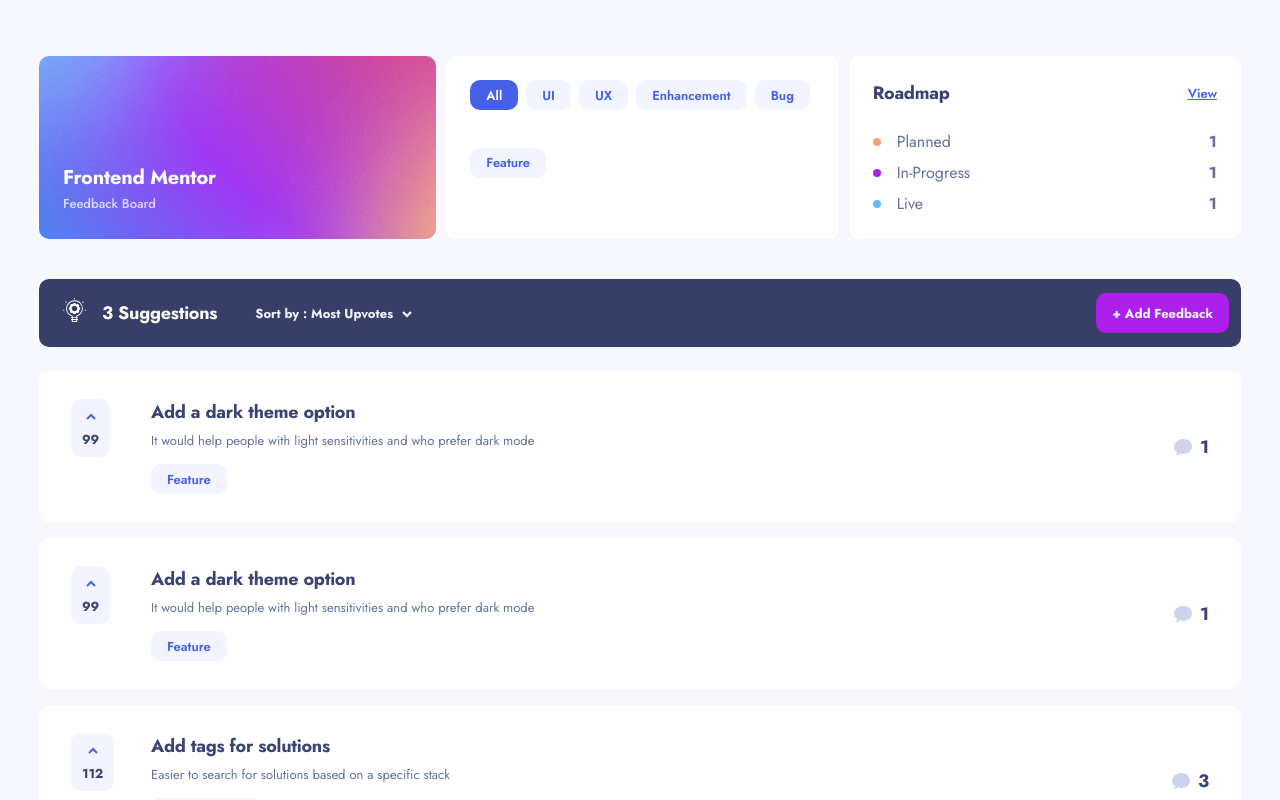
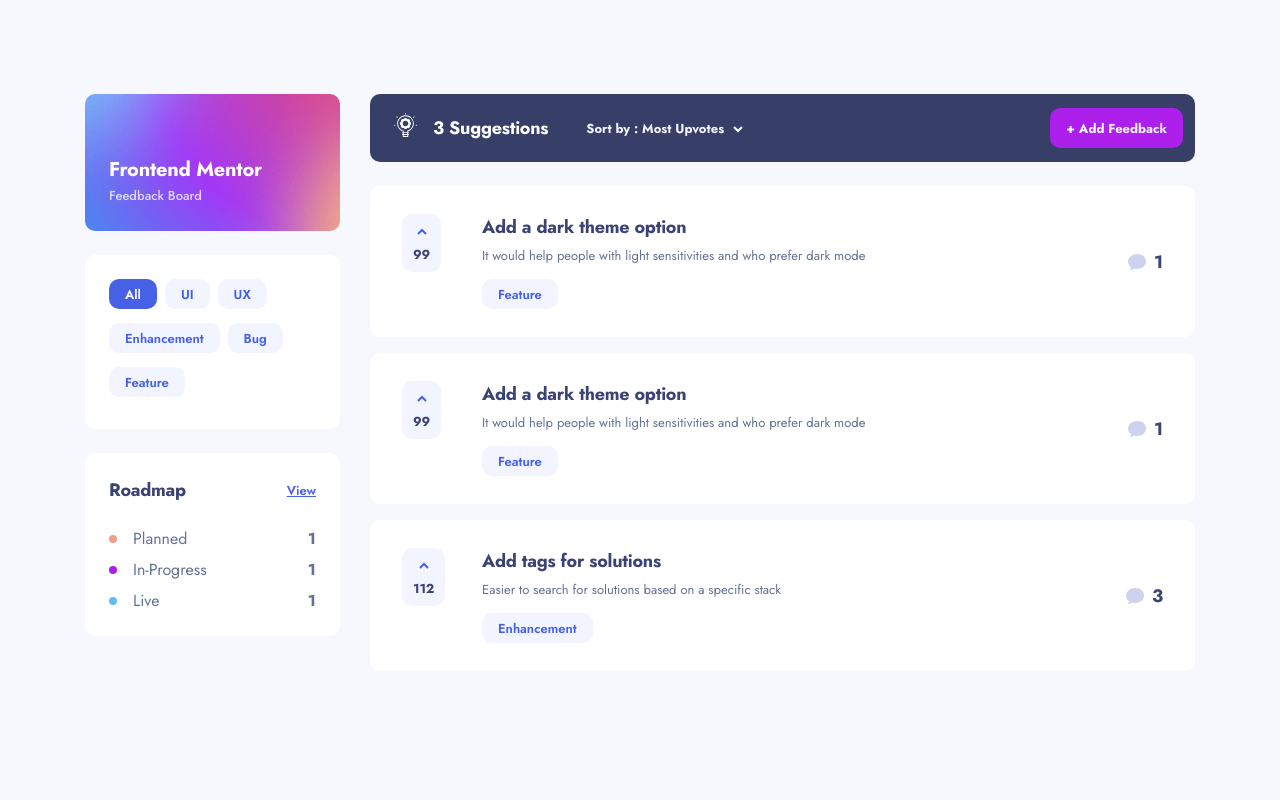
Before and after one commit to ryanbradley-webdev/product-feedback-app, a React (Vite) app in the folder client/: page / in a window 1280 px wide. Shown: the top 800 px of the page. Built offline with nearby package versions, Linux system fonts and the light colour scheme.

Commit message:
Update suggestions route styling for desktop.

```diff
--- a/client/src/components/feedbackList/feedbackList.module.css
+++ b/client/src/components/feedbackList/feedbackList.module.css
@@ -10,6 +10,12 @@
     .list {
         margin-block: 24px;
         margin-inline: 39px;
+    }
+}
+
+@media screen and (min-width: 1188px) {
+    .list {
+        margin-inline: 0;
     }
 }
 
--- a/client/src/components/feedbackSort/feedbackSort.module.css
+++ b/client/src/components/feedbackSort/feedbackSort.module.css
@@ -11,11 +11,21 @@
 @media screen and (min-width: 721px) {
     .sort {
         justify-content: flex-start;
-        gap: 22px
+        gap: 22px;
+        margin-inline: 39px;
+        padding-inline: 12px;
+        padding-block: 14px;
+        border-radius: var(--radius-btn);
     }
 
     .sort > a:last-child {
         margin-left: auto;
+    }
+}
+
+@media screen and (min-width: 1188px) {
+    .sort {
+        margin-inline: 0;
     }
 }
 
@@ -37,15 +47,6 @@
     content: url(/icon-suggestions.svg);
 }
 
-@media screen and (min-width: 721px) {
-    .sort {
-        margin-inline: 39px;
-        padding-inline: 12px;
-        padding-block: 14px;
-        border-radius: var(--radius-btn);
-    }
-}
-
 .sort > button:first-child span {
     font-weight: 400;
 }
--- a/client/src/components/header/header.module.css
+++ b/client/src/components/header/header.module.css
@@ -151,11 +151,41 @@
     }
 }
 
+@media screen and (min-width: 1188px) {
+    .header,
+    .nav {
+        grid-template-columns: 1fr;
+        width: 255px;
+        row-gap: 24px;
+        padding: 0;
+    }
+
+    .header {
+        margin-top: 94px;
+        margin-left: calc(50vw - 555px);
+    }
+
+    .header {
+        float: left;
+        margin-right: 30px;
+    }
+
+    .title {
+        height: 137px;
+    }
+}
+
 .filters {
     display: flex;
     flex-wrap: wrap;
     column-gap: 8px;
     margin-bottom: 24px;
+}
+
+@media screen and (min-width: 1188px) {
+    .filters {
+        row-gap: 6px;
+    }
 }
 
 .link,
--- a/client/src/routes/suggestions/suggestions.module.css
+++ b/client/src/routes/suggestions/suggestions.module.css
@@ -1,3 +1,12 @@
 .main {
     min-height: 100vh;
 }
+
+@media screen and (min-width: 1188px) {
+    .main {
+        margin-top: 94px;
+        margin-right: calc(50vw - 555px);
+        margin-left: auto;
+        width: 825px;
+    }
+}
```
